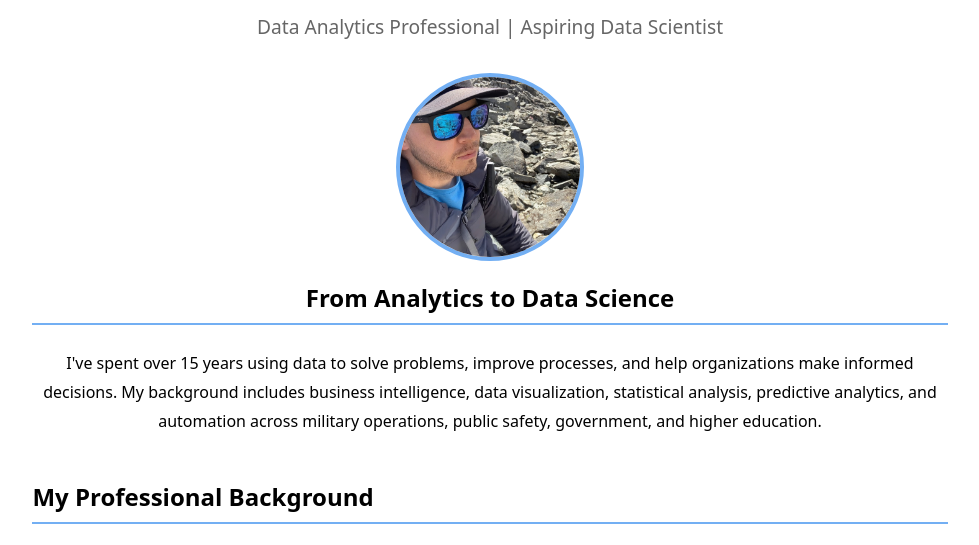
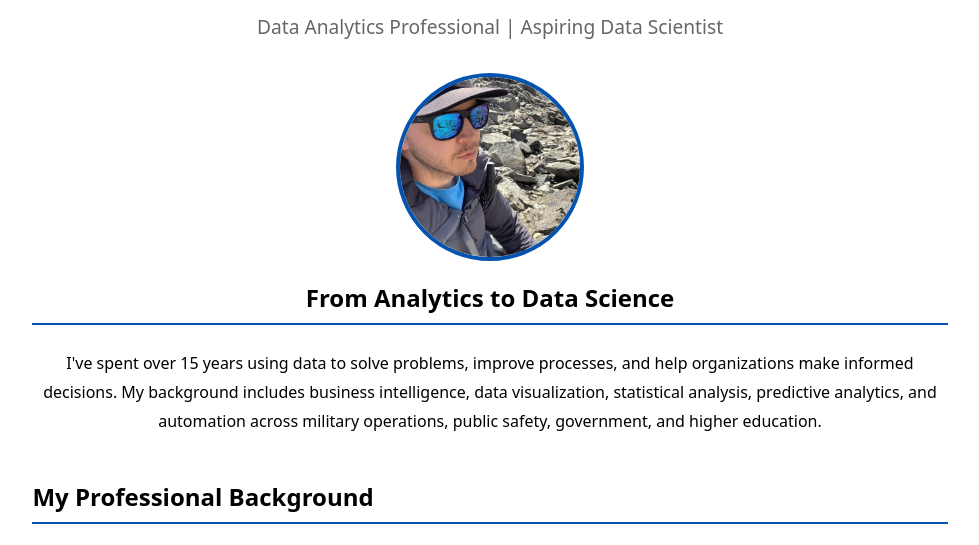
Before and after one commit to jkampen-ucsd/portfolio, a plain HTML site: page index.html in a window 1280 px wide. Shown: the part 198-743 px from the top of the page, without its empty margins (150-1129 px from the left). Drawn offline with Linux system fonts and the light colour scheme.

Commit message:
color update

```diff
--- a/style.css
+++ b/style.css
@@ -1,5 +1,5 @@
 html {
-    --color-accent: oklch(74.064% 0.1173 252.487);
+    --color-accent: oklch(46.189% 0.16347 257.265);
     accent-color: var(--color-accent);
 }
 
```
